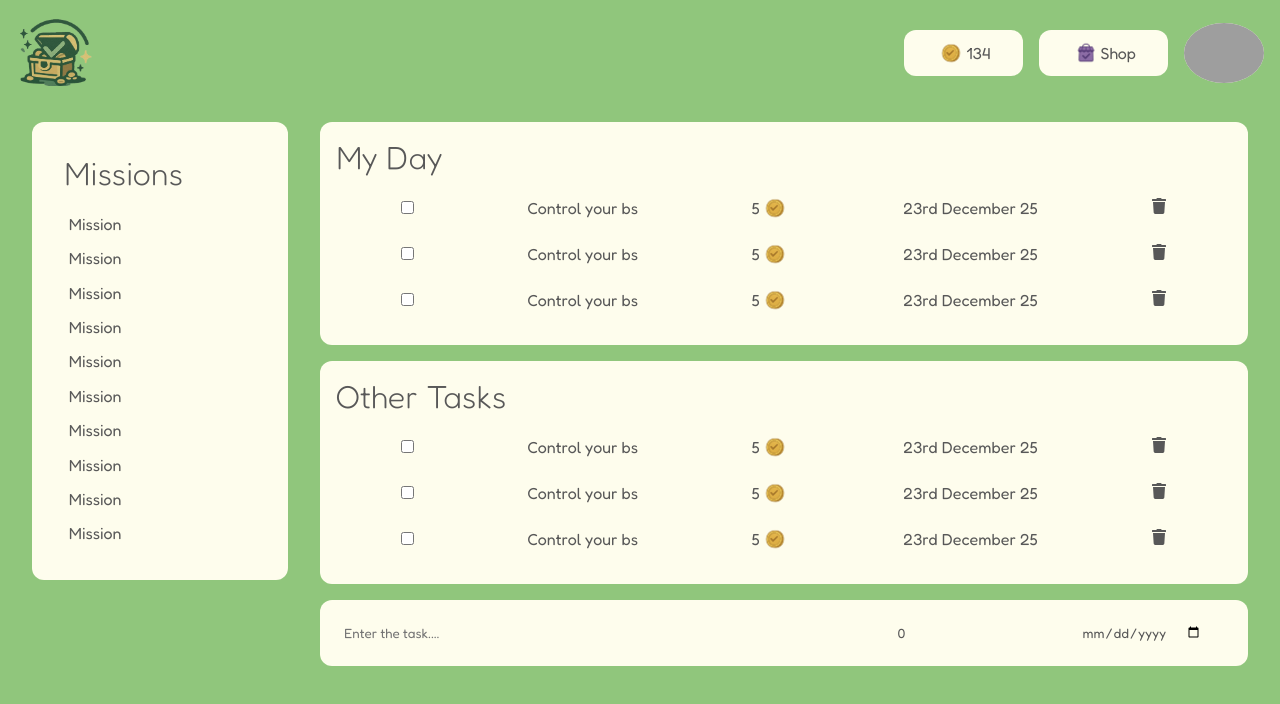
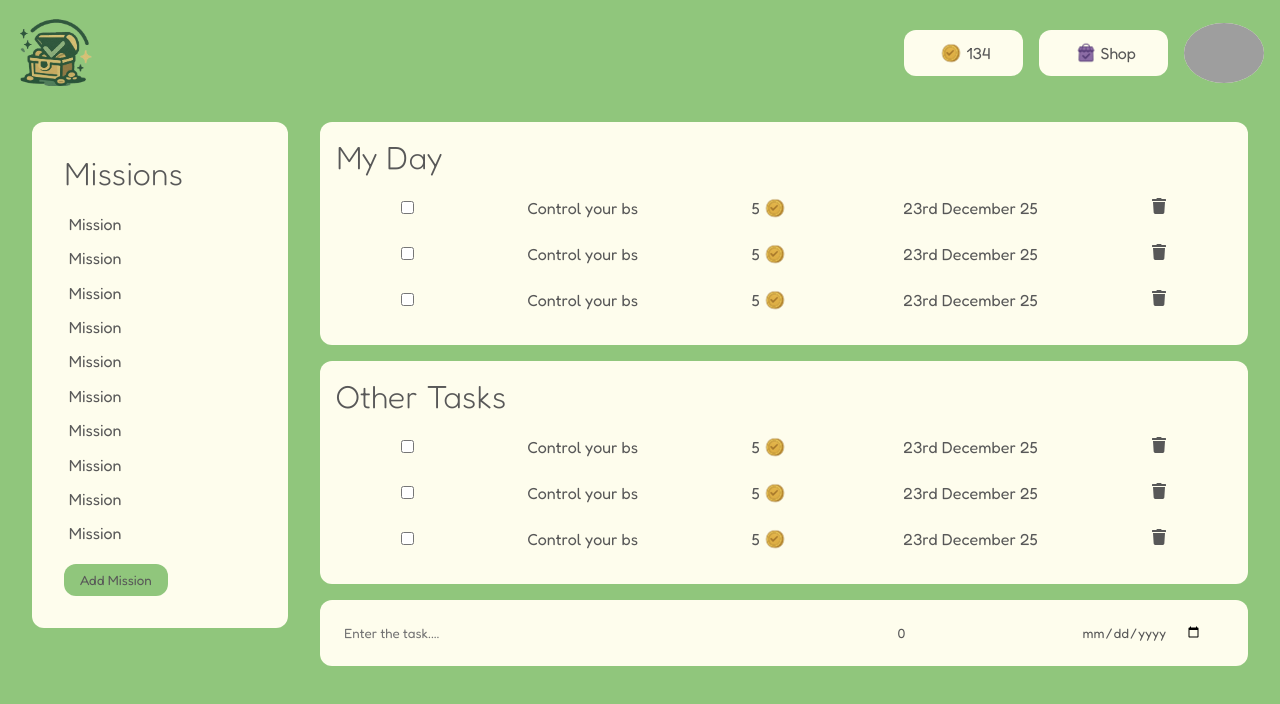
Before and after one commit to SwarupVishwas18/rewardia-app, a React (Vite) app: page / in a window 1280 px wide. Shown: the top 704 px of the page. Built offline with nearby package versions, Linux system fonts and the light colour scheme; grey boxes are pictures that could not be loaded.

Commit message:
#11 - frontend-feat: add mission button

```diff
--- a/src/components/MissionList.jsx
+++ b/src/components/MissionList.jsx
@@ -14,6 +14,9 @@ function MissionList({ missions, setActiveMission }) {
                 <div className="mission-link"><a href="">Mission</a></div>
                 <div className="mission-link"><a href="">Mission</a></div>
             </div>
+            <div className="btns-main">
+                <button>Add Mission</button>
+            </div>
         </section>
     )
 }
```
